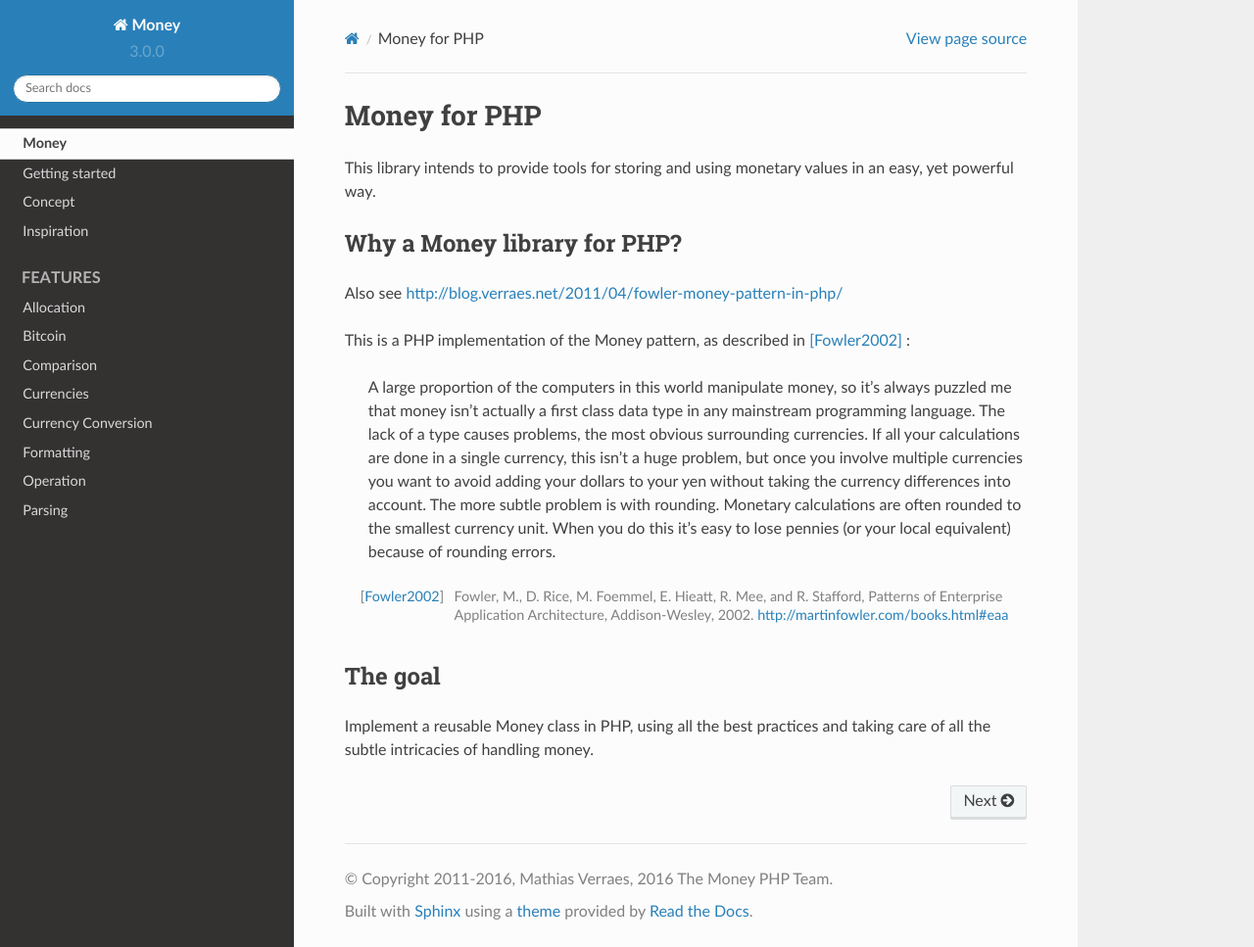
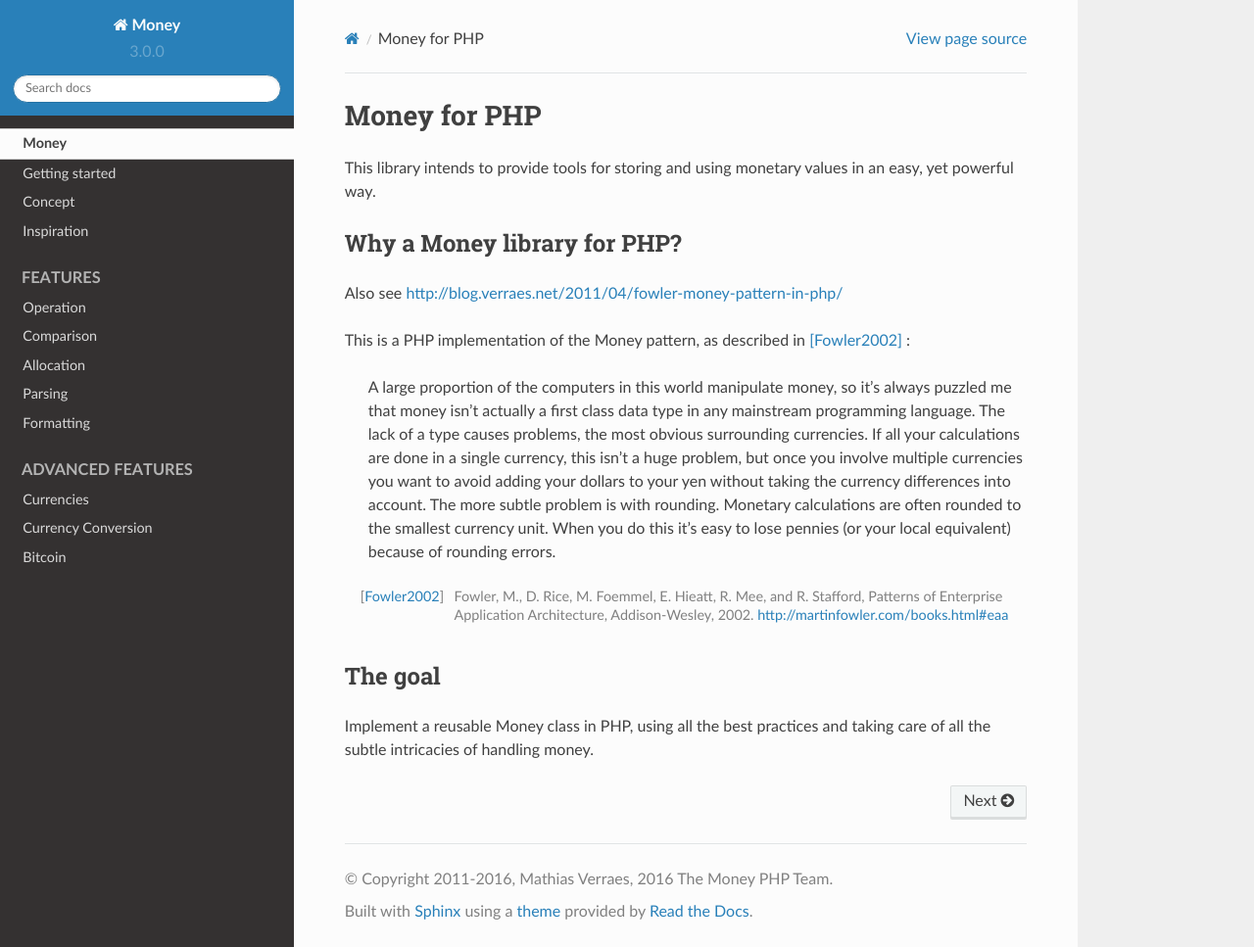
Before and after one commit to php1211/money-Laravel, a Sphinx documentation site: the page built from doc/index.rst, in a window 1280 px wide and 967 px high. Shown: the whole window at 98% size. Built offline with Sphinx 7.4.7 and the Read the Docs theme 2.0.0, drawn with Linux system fonts in a browser that asks for light colours.

Commit message:
Update docs TOC to sort by likely frequency of use (#314)

```diff
--- a/doc/index.rst
+++ b/doc/index.rst
@@ -42,14 +42,20 @@ subtle intricacies of handling money.
    :caption: Features
    :maxdepth: 3
 
+   features/operation
+   features/comparison
    features/allocation
-   features/bitcoin
-   features/comparison
+   features/parsing
+   features/formatting
+
+.. toctree::
+   :hidden:
+   :caption: Advanced Features
+   :maxdepth: 3
+
    features/currencies
    features/currency-conversion
-   features/formatting
-   features/operation
-   features/parsing
+   features/bitcoin
 
 .. |clearfloat|  raw:: html
 
```
